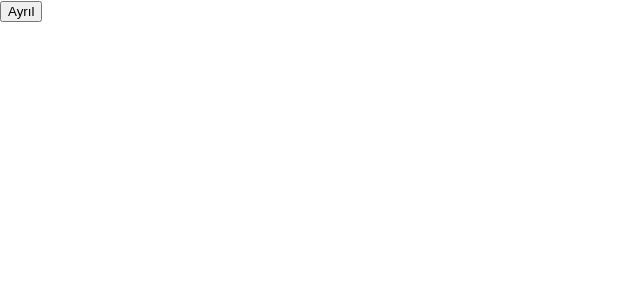
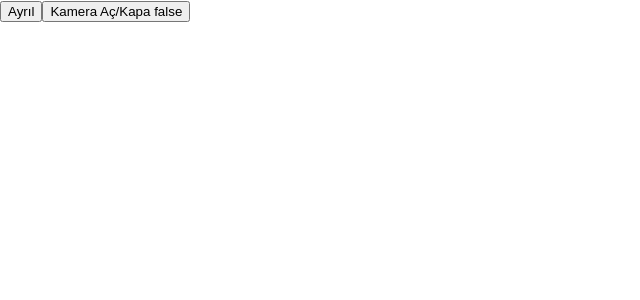
Before and after one commit to brkcrdk/twilio-video, a Next.js app in the folder client/: page /room in a window 1280 px wide. Shown: the top 300 px of the page, without its empty margins (0-640 px from the left). Built offline with nearby package versions, Linux system fonts and the light colour scheme.

Commit message:
Add toggle functionality to video.

```diff
--- a/client/modules/Room.tsx
+++ b/client/modules/Room.tsx
@@ -13,6 +13,8 @@ function Room() {
   const localRef = useRef(null);
   const remoteRef = useRef(null);
 
+  const [displayVideo, setDisplayVideo] = useState(false);
+
   useLeavingRoom(() => setParticipants(null));
 
   const [participants, setParticipants] = useState<Participant | null>(null);
@@ -22,6 +24,7 @@ function Room() {
       const { localParticipant } = room;
 
       localParticipant.videoTracks.forEach(val => {
+        setDisplayVideo(val.isTrackEnabled);
         if (localRef?.current) {
           val.track.attach(localRef?.current);
         }
@@ -45,6 +48,20 @@ function Room() {
     }
   }, [room]);
 
+  const toggleCam = async () => {
+    if (displayVideo) {
+      room?.localParticipant.videoTracks.forEach(publication => {
+        setDisplayVideo(false);
+        publication.track.disable();
+      });
+    } else {
+      room?.localParticipant.videoTracks.forEach(publication => {
+        setDisplayVideo(true);
+        publication.track.enable();
+      });
+    }
+  };
+
   return (
     <div id="video-container">
       {room?.localParticipant && (
@@ -67,6 +84,9 @@ function Room() {
       >
         Ayrıl
       </button>
+      <button onClick={toggleCam}>
+        Kamera Aç/Kapa {JSON.stringify(displayVideo)}
+      </button>
     </div>
   );
 }
```
Also changed, not shown: client/pages/index.tsx (+19 -3 lines).
